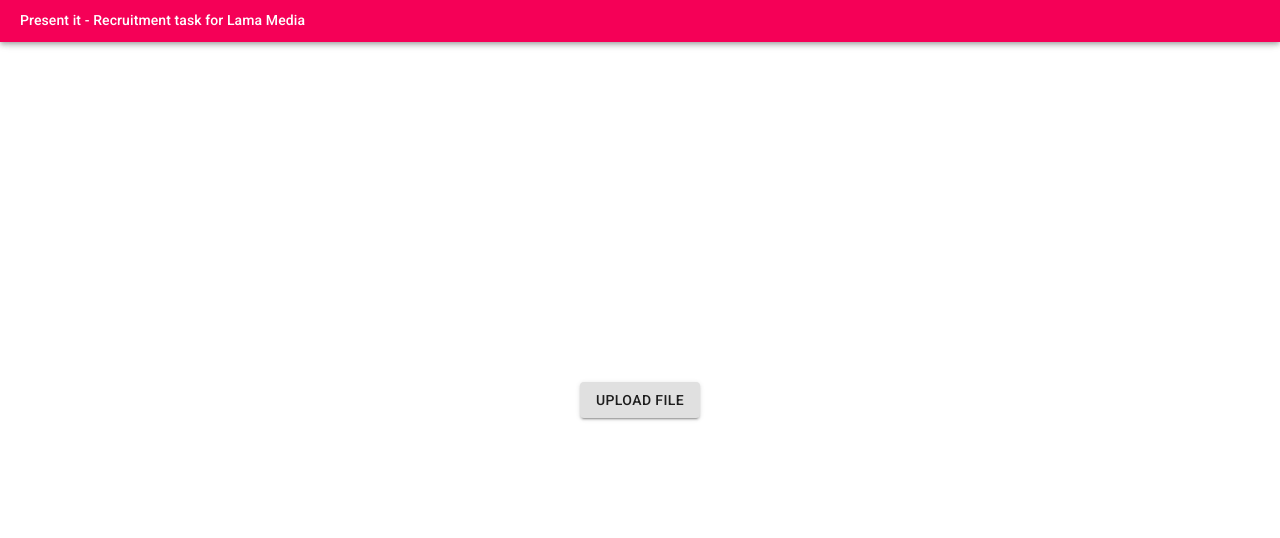
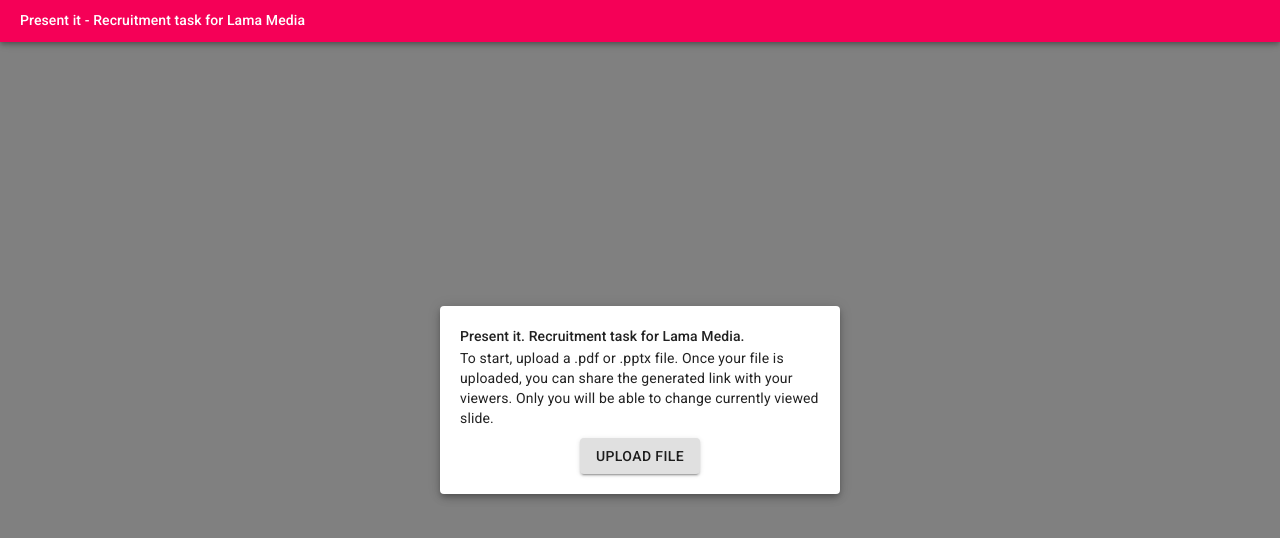
Before and after one commit to antonisierakowski/presentations-frontend, a React (Create React App) app: page / in a window 1280 px wide. Shown: the top 538 px of the page. Built offline with nearby package versions, Linux system fonts and the light colour scheme; no server answers.

Commit message:
Style index page

```diff
--- a/src/components/Pages/IndexPage/index.tsx
+++ b/src/components/Pages/IndexPage/index.tsx
@@ -7,7 +7,7 @@
   selectUploadingFileName,
 } from '../../../store/app/selectors';
 import { RootState } from '../../../store/types';
-import { Typography } from '@material-ui/core';
+import { Paper, Typography } from '@material-ui/core';
 import { CircularProgress } from '@material-ui/core';
 
 export const IndexPage: React.FC = () => {
@@ -20,6 +20,17 @@
 
   return (
     <div className={styles.presentationInputPage}>
+      <Paper className={styles.mainWrapper} elevation={5}>
+        <div className={styles.heading}>
+          <Typography variant="subtitle2">
+            Present it. Recruitment task for Lama Media.
+          </Typography>
+          <Typography variant="body2">
+            To start, upload a .pdf or .pptx file. Once your file is uploaded,
+            you can share the generated link with your viewers. Only you will be
+            able to change currently viewed slide.
+          </Typography>
+        </div>
         <PresentationInput />
         {isUploading && (
           <div className={styles.uploading}>
@@ -29,6 +40,7 @@
             </Typography>
           </div>
         )}
+      </Paper>
     </div>
   );
 };
--- a/src/components/Pages/IndexPage/styles.module.css
+++ b/src/components/Pages/IndexPage/styles.module.css
@@ -1,10 +1,22 @@
 .presentationInputPage {
     display: flex;
-    flex-direction: column;
     justify-content: center;
     align-items: center;
     height: 100vh;
     width: 100vw;
+    background-color: grey;
+}
+
+.mainWrapper {
+    display: flex;
+    flex-direction: column;
+    align-items: center;
+    width: 400px;
+    padding: 20px;
+}
+
+.heading.heading {
+    margin-bottom: 10px;
 }
 
 .uploading {
```
Lines whose indentation alone changed are shown as unchanged.
